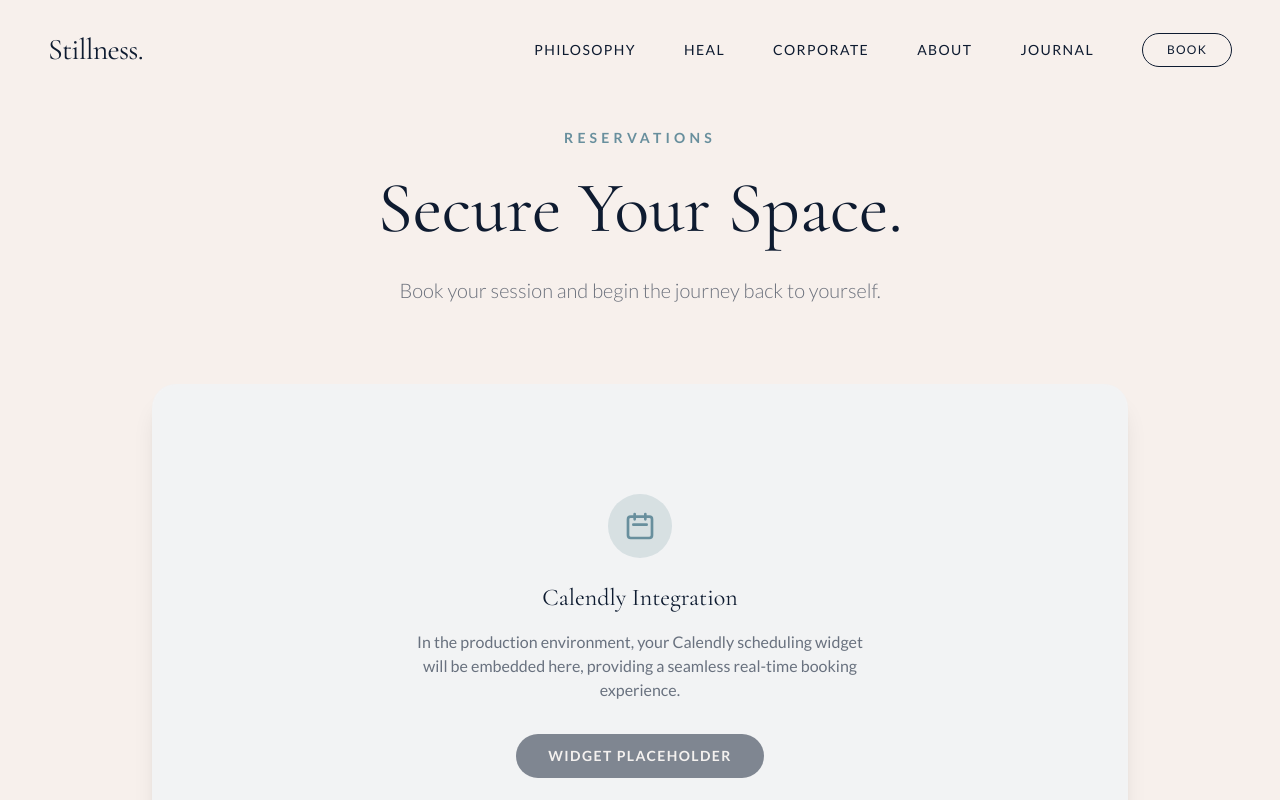
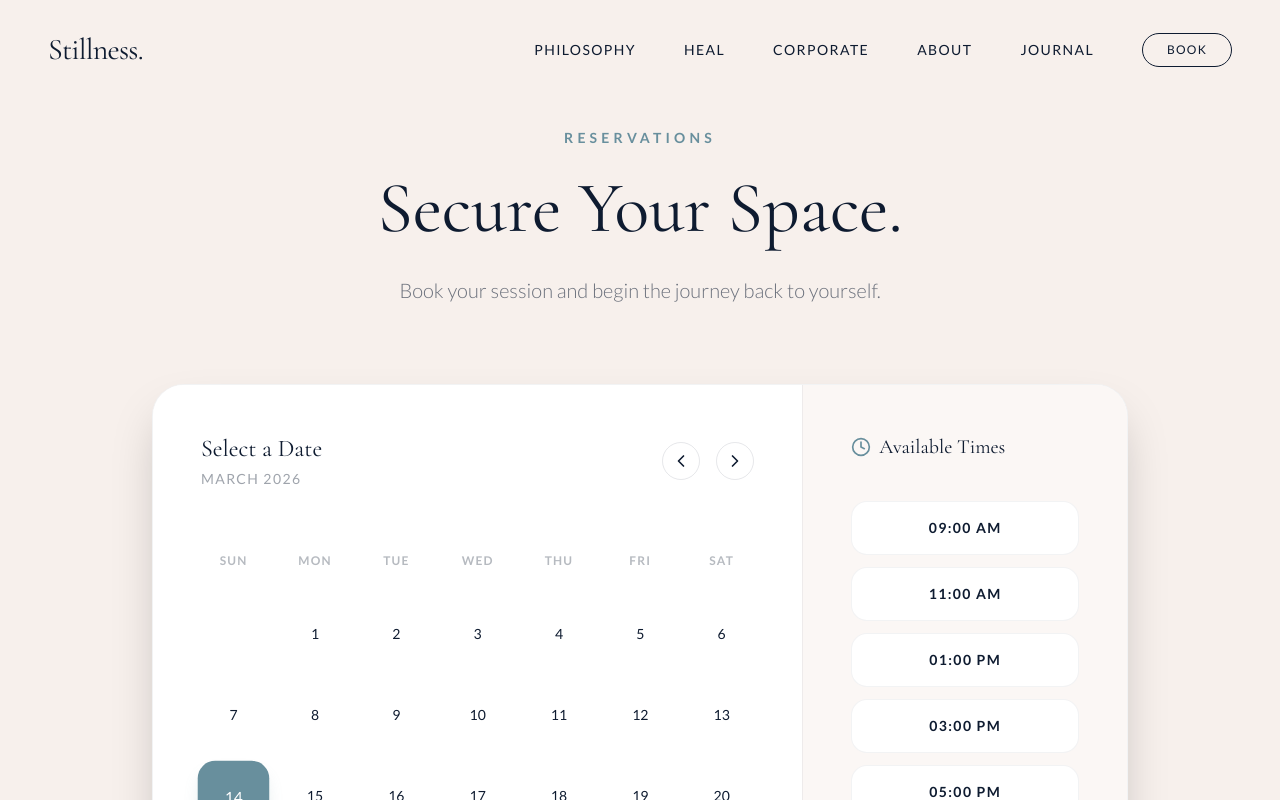
Before and after one commit to yswnthm/stillness, a React (Vite) app: page /reserve in a window 1280 px wide. Shown: the top 800 px of the page. Built offline with nearby package versions, Linux system fonts and the light colour scheme.

Commit message:
style(reserve): Enhance Booking UI for client vision and screenshots

```diff
--- a/components/reserve/BookingUI.tsx
+++ b/components/reserve/BookingUI.tsx
@@ -1,34 +1,90 @@
-import React from 'react';
+import React, { useState } from 'react';
 import { motion } from 'framer-motion';
+import { ChevronLeft, ChevronRight, Clock } from 'lucide-react';
 
 export const BookingUI: React.FC = () => {
+  const [selectedDate, setSelectedDate] = useState<number | null>(14);
+  const [selectedTime, setSelectedTime] = useState<string | null>('11:00');
+
+  const days = Array.from({ length: 31 }, (_, i) => i + 1);
+  const weekDays = ['Sun', 'Mon', 'Tue', 'Wed', 'Thu', 'Fri', 'Sat'];
+  const timeSlots = ['09:00 AM', '11:00 AM', '01:00 PM', '03:00 PM', '05:00 PM', '07:00 PM'];
+
   return (
     <div className="max-w-5xl mx-auto px-6">
       <motion.div
-        className="bg-white rounded-3xl shadow-xl overflow-hidden border border-stone/5"
-        initial={{ opacity: 0, y: 20 }}
+        className="bg-white rounded-[2rem] shadow-2xl overflow-hidden border border-stone/5 flex flex-col lg:flex-row"
+        initial={{ opacity: 0, y: 40 }}
         animate={{ opacity: 1, y: 0 }}
-        transition={{ duration: 0.8 }}
+        transition={{ duration: 1, ease: "easeOut" }}
       >
-        {/* Placeholder for actual Calendly Embed */}
-        <div className="w-full min-h-[600px] flex flex-col items-center justify-center bg-stone/5 p-12 text-center">
-          <div className="w-16 h-16 bg-seafoam/20 rounded-full flex items-center justify-center mb-6">
-            <svg className="w-8 h-8 text-seafoam" fill="none" viewBox="0 0 24 24" stroke="currentColor">
-              <path strokeLinecap="round" strokeLinejoin="round" strokeWidth={2} d="M8 7V3m8 4V3m-9 8h10M5 21h14a2 2 0 002-2V7a2 2 0 00-2-2H5a2 2 0 00-2 2v12a2 2 0 002 2z" />
-            </svg>
-          </div>
-          <h3 className="text-2xl font-serif text-stone mb-4">Calendly Integration</h3>
-          <p className="text-stone/60 max-w-md mx-auto mb-8">
-            In the production environment, your Calendly scheduling widget will be embedded here,
-            providing a seamless real-time booking experience.
-          </p>
-          <div className="inline-block px-8 py-3 bg-stone text-cream rounded-full text-sm font-bold uppercase tracking-widest opacity-50 cursor-not-allowed">
-            Widget Placeholder
+        {/* Calendar Section */}
+        <div className="lg:w-2/3 p-8 md:p-12 bg-white">
+          <div className="flex justify-between items-center mb-12">
+            <div>
+              <h3 className="text-2xl font-serif text-stone mb-1">Select a Date</h3>
+              <p className="text-stone/40 text-sm font-sans uppercase tracking-widest font-medium">March 2026</p>
+            </div>
+            <div className="flex gap-4">
+              <button className="p-2 rounded-full border border-stone/10 hover:bg-stone hover:text-white transition-all">
+                <ChevronLeft size={20} />
+              </button>
+              <button className="p-2 rounded-full border border-stone/10 hover:bg-stone hover:text-white transition-all">
+                <ChevronRight size={20} />
+              </button>
+            </div>
           </div>
 
-          <div className="mt-12 p-4 bg-seafoam/10 rounded-xl border border-seafoam/20 text-xs text-stone/70">
-            <strong>Migration Tip:</strong> For WordPress/Elementor, we will simply use an HTML widget
-            to paste your Calendly embed code. No complex custom coding required.
+          <div className="grid grid-cols-7 gap-2 md:gap-4 mb-4">
+            {weekDays.map(day => (
+              <div key={day} className="text-[10px] md:text-xs uppercase font-bold text-stone/30 text-center py-4 tracking-widest">{day}</div>
+            ))}
+            {/* Padding for month start */}
+            <div className="aspect-square"></div>
+            {days.map(day => (
+              <button
+                key={day}
+                onClick={() => setSelectedDate(day)}
+                className={`aspect-square flex items-center justify-center rounded-2xl text-sm transition-all duration-500 font-sans ${
+                  selectedDate === day
+                  ? 'bg-seafoam text-white shadow-lg shadow-seafoam/20 scale-110'
+                  : 'text-stone hover:bg-cream border border-transparent hover:border-stone/5'
+                }`}
+              >
+                {day}
+              </button>
+            ))}
+          </div>
+        </div>
+
+        {/* Time Selection Section */}
+        <div className="lg:w-1/3 p-8 md:p-12 bg-cream/50 border-l border-stone/5">
+          <div className="flex items-center gap-2 mb-10 text-stone">
+            <Clock size={20} className="text-seafoam" />
+            <h3 className="text-xl font-serif">Available Times</h3>
+          </div>
+
+          <div className="space-y-3">
+            {timeSlots.map(time => (
+              <button
+                key={time}
+                onClick={() => setSelectedTime(time)}
+                className={`w-full py-4 px-6 rounded-2xl text-sm font-bold tracking-widest uppercase transition-all duration-500 border ${
+                  selectedTime === time
+                  ? 'bg-stone text-cream border-stone shadow-xl'
+                  : 'bg-white text-stone border-stone/5 hover:border-seafoam hover:text-seafoam'
+                }`}
+              >
+                {time}
+              </button>
+            ))}
+          </div>
+
+          <div className="mt-12 pt-12 border-t border-stone/10">
+            <button className="w-full py-5 bg-seafoam text-white rounded-full text-xs font-bold uppercase tracking-[0.2em] shadow-lg shadow-seafoam/20 hover:scale-[1.02] active:scale-95 transition-all duration-500">
+              Confirm Reservation
+            </button>
+            <p className="text-[10px] text-center text-stone/40 mt-6 uppercase tracking-widest">No credit card required today</p>
           </div>
         </div>
       </motion.div>
```
Also changed, not shown: 1 other file (tests, documents, lock files or other folders).
